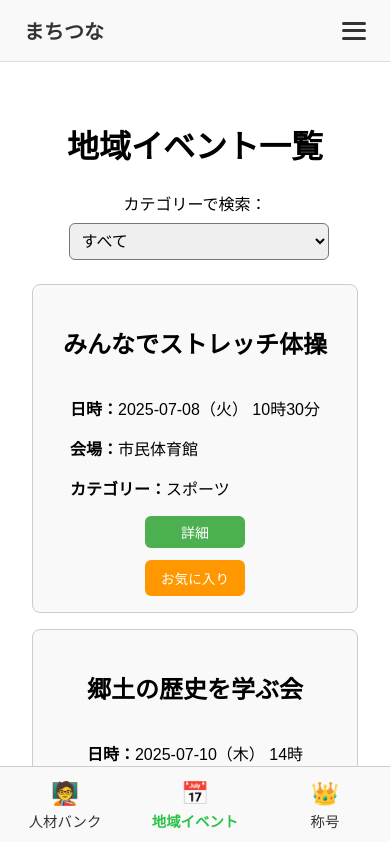
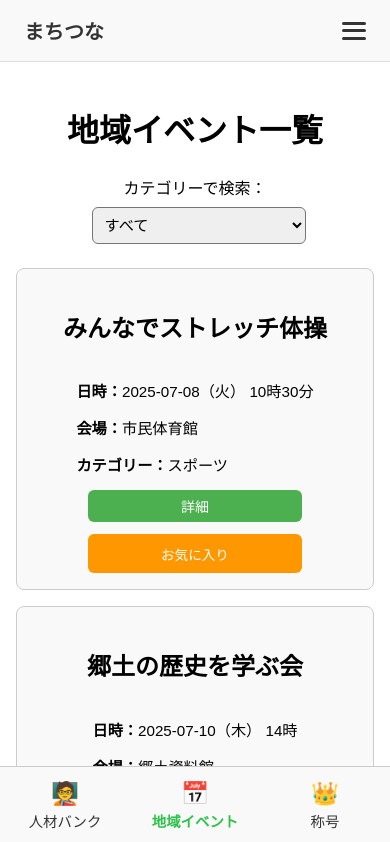
Before and after one commit to ashizawakazuki/machitsuna, a React (Create React App) app: page /event-list in a window 390 px wide. Shown: the top 842 px of the page. Built offline with nearby package versions, Linux system fonts and the light colour scheme.

Commit message:
feat:イベント一覧画面のレスポンシブ対応を実装

```diff
--- a/src/pages/styles/EventList.css
+++ b/src/pages/styles/EventList.css
@@ -1,3 +1,4 @@
+/* 共通部分はそのまま */
 .event-list-container {
   max-width: 600px;
   margin: 0 auto;
@@ -63,6 +64,7 @@
 .pagination {
   text-align: center;
   margin-top: 2rem;
+  margin-bottom: 8rem;
 }
 
 .pagination button {
@@ -103,3 +105,38 @@
   font-size: 1.4rem;
   margin-bottom: 0.8rem;
 }
+
+/* ここからモバイル対応 */
+@media (max-width: 768px) {
+  .event-list-container {
+    padding: 1rem;
+    padding-bottom: 140px; /* 下にゆとりをもたせる */
+  }
+
+  .event-card p {
+    font-size: 0.95rem;
+  }
+
+  .event-title {
+    font-size: 1.1rem;
+  }
+
+  .button-group {
+    flex-direction: column;
+    align-items: center;
+    gap: 0.5rem;
+  }
+
+  .detail-button,
+  .favorite-button {
+    width: 90%;
+    max-width: 220px;
+    font-size: 0.85rem;
+    padding: 0.6rem 1rem;
+  }
+
+  .category-filter select {
+    width: 60%;
+    font-size: 0.95rem;
+  }
+}
--- a/src/pages/styles/TalentBank.css
+++ b/src/pages/styles/TalentBank.css
@@ -3,7 +3,6 @@
     margin: 0 auto;
     padding: 2rem;
     padding-bottom: 100px;
-
     font-family: sans-serif;
   }
 
```
Lines whose indentation alone changed are shown as unchanged.
